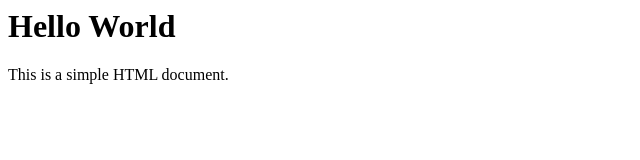
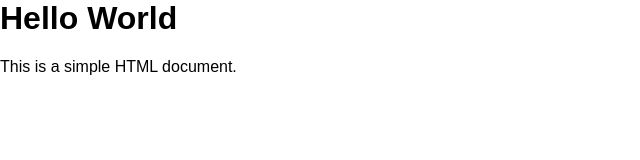
Before and after one commit to Ashwani1359/Myproject, a plain HTML site: page index.html in a window 1280 px wide. Shown: the whole page, without its empty margins (0-640 px from the left). Drawn offline with Linux system fonts and the light colour scheme.

Commit message:
this is v3

```diff
--- a/index.html
+++ b/index.html
@@ -4,6 +4,7 @@
     <meta charset="UTF-8">
     <meta name="viewport" content="width=device-width, initial-scale=1.0">
     <title>Document</title>
+    <link rel="stylesheet" href="style.css">
 </head>
 <body>
     <h1>Hello World</h1>
--- /dev/null
+++ b/style.css
@@ -0,0 +1,5 @@
+body{
+    font-family: Arial, sans-serif;
+    margin: 0;
+    padding: 0;
+    }
```
